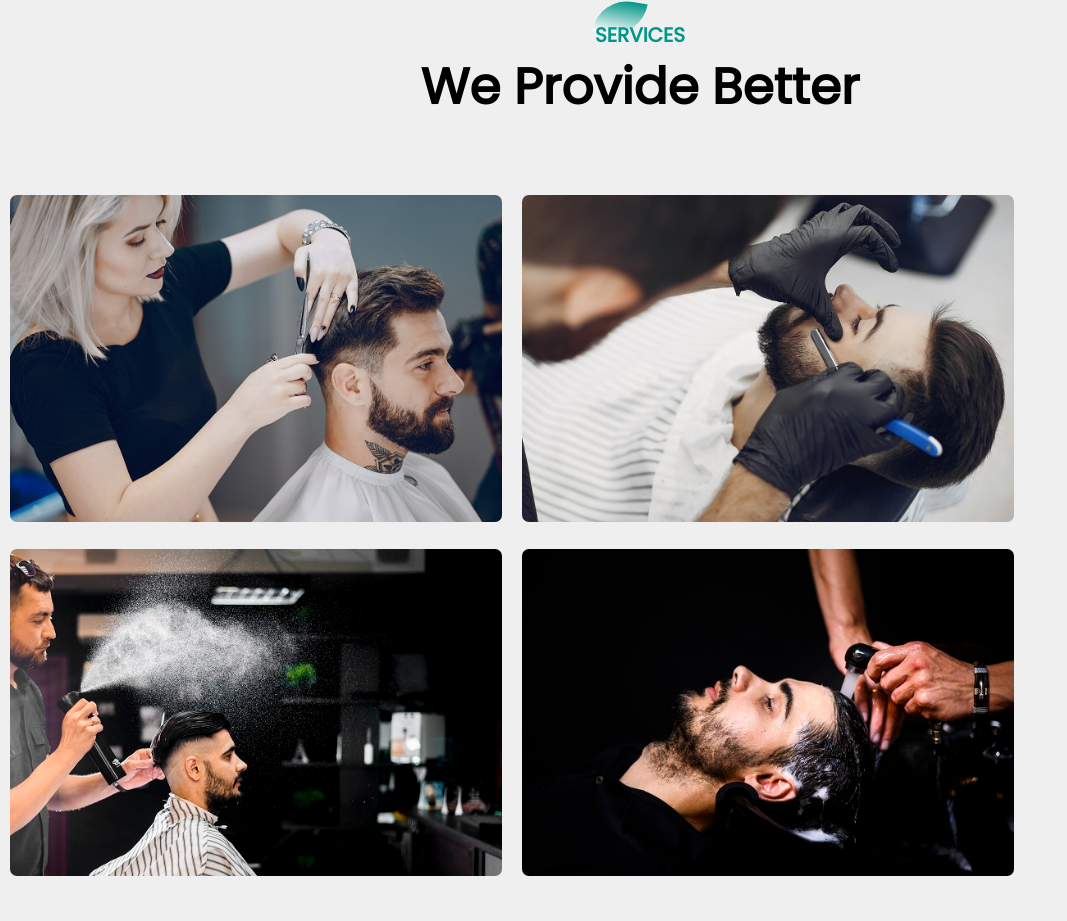
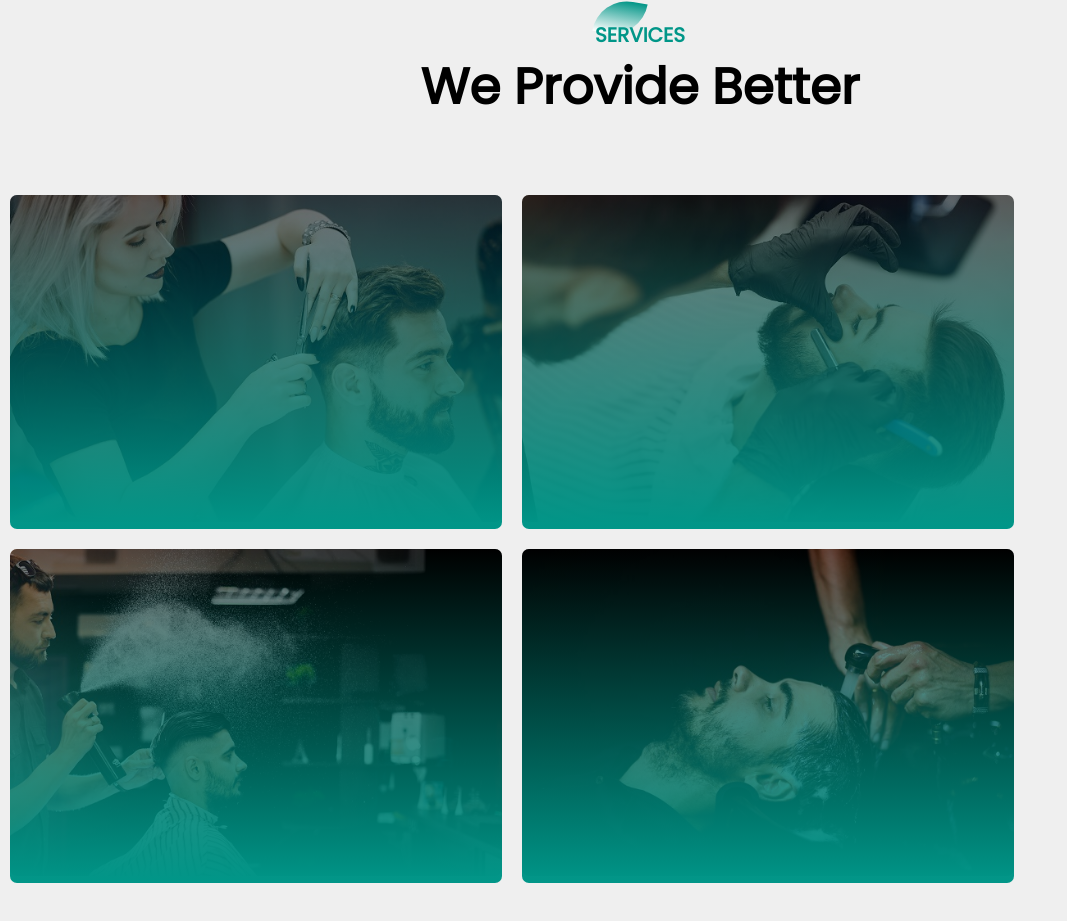
Before and after one commit to R0b1n-0510/Mood-Measure, a plain HTML site: page index.html in a window 1280 px wide. Shown: the part 2252-3173 px from the top of the page, without its empty margins (0-1067 px from the left). Drawn offline with Linux system fonts and the light colour scheme.

Commit message:
Update style.css

```diff
--- a/style.css
+++ b/style.css
@@ -315,12 +315,13 @@ label #btn, label #cancel{
     border-radius: 7px;
     margin-bottom: 20px;
     color: #fff;
+    position: relative;
 }
 .single-service img{
     width: 100%;
     border-radius: 7px;
 }
-/* .overlay{
+.overlay{
     width: 100%;
     height: 100%;
     position: absolute;
@@ -328,4 +329,4 @@ label #btn, label #cancel{
     border-radius: 7px;
     cursor: pointer;
     background: linear-gradient(rgba(0,0,0,0.5),#009688);
-} */
+}
```
